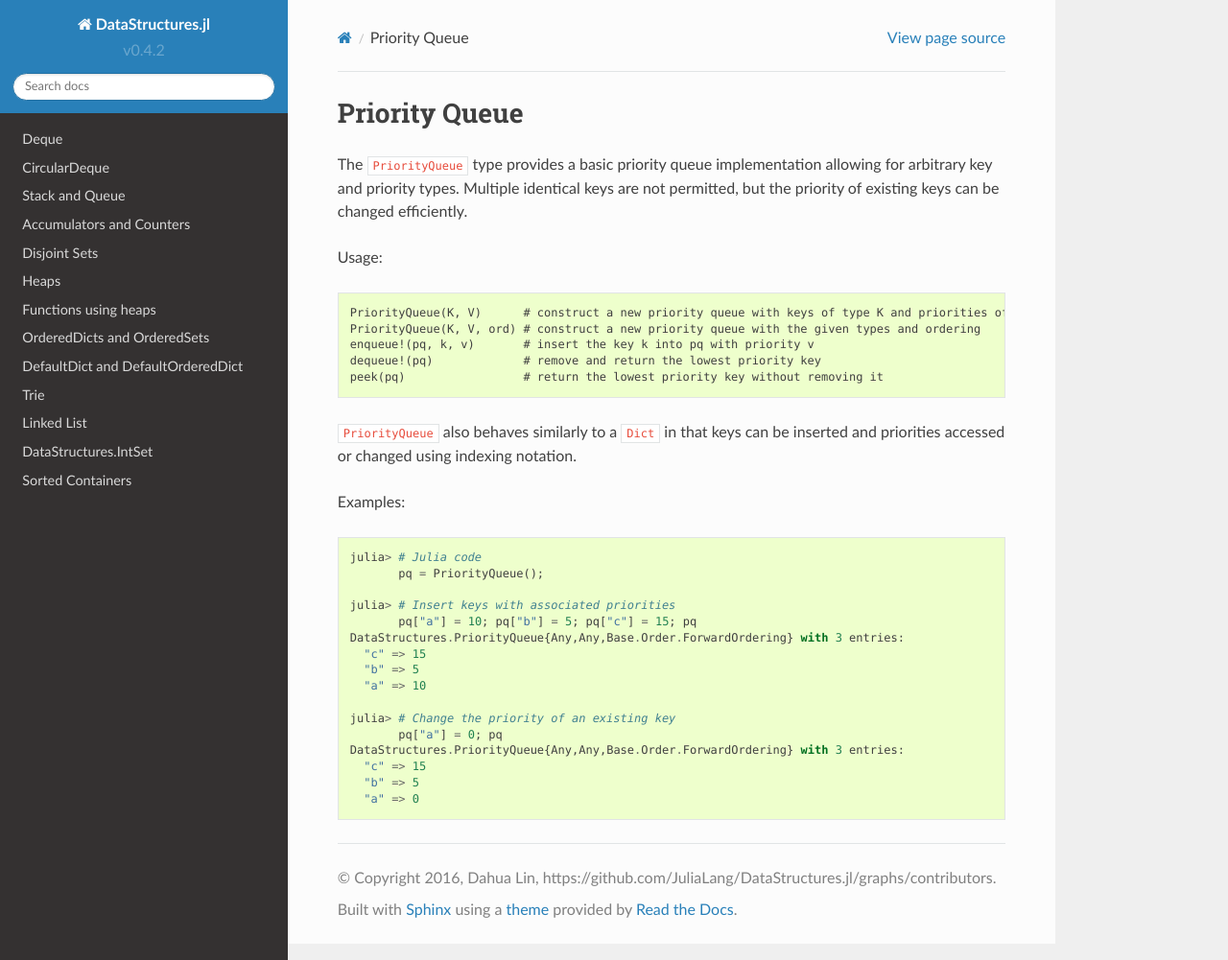
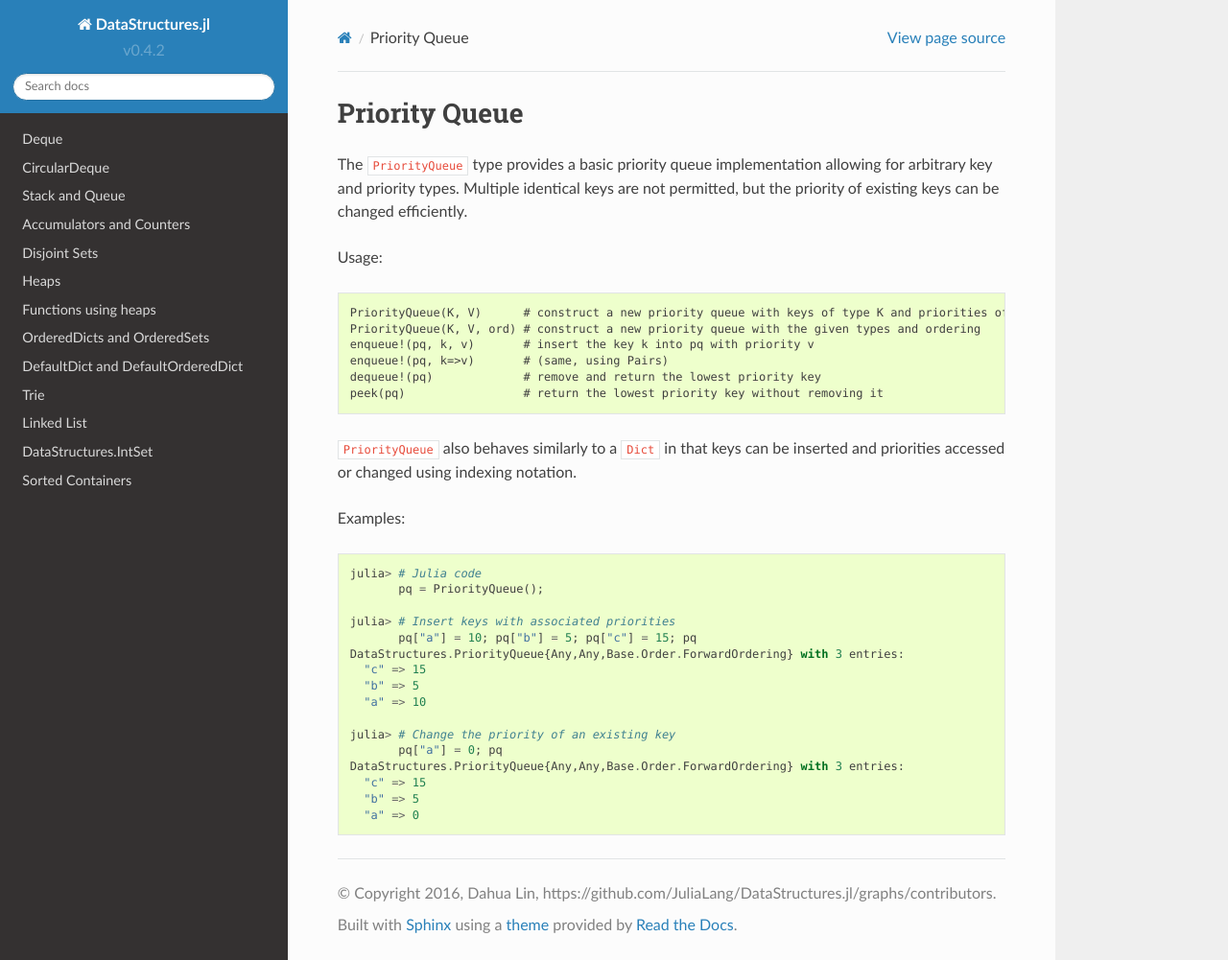
Before and after one commit to JuliaCollections/DataStructures.jl, a Sphinx documentation site: the page built from doc/source/priority-queue.rst, in a window 1280 px wide and 1001 px high. Shown: the whole window at 96% size. Built offline with Sphinx 7.4.7 and the Read the Docs theme 2.0.0, drawn with Linux system fonts in a browser that asks for light colours; formulas are drawn with MathJax 3; some of the changed lines change nothing that is shown.

Commit message:
Minor updates to PriorityQueue docs

```diff
--- a/doc/source/priorityqueue.rst
+++ b/doc/source/priority-queue.rst
@@ -1,4 +1,4 @@
-.. _ref-priorityqueue:
+.. _ref-priority-queue:
 
 ----------------
 Priority Queue
@@ -12,6 +12,7 @@ Usage::
   PriorityQueue(K, V)      # construct a new priority queue with keys of type K and priorities of type V
   PriorityQueue(K, V, ord) # construct a new priority queue with the given types and ordering
   enqueue!(pq, k, v)       # insert the key k into pq with priority v
+  enqueue!(pq, k=>v)       # (same, using Pairs)
   dequeue!(pq)             # remove and return the lowest priority key
   peek(pq)                 # return the lowest priority key without removing it
 
```
